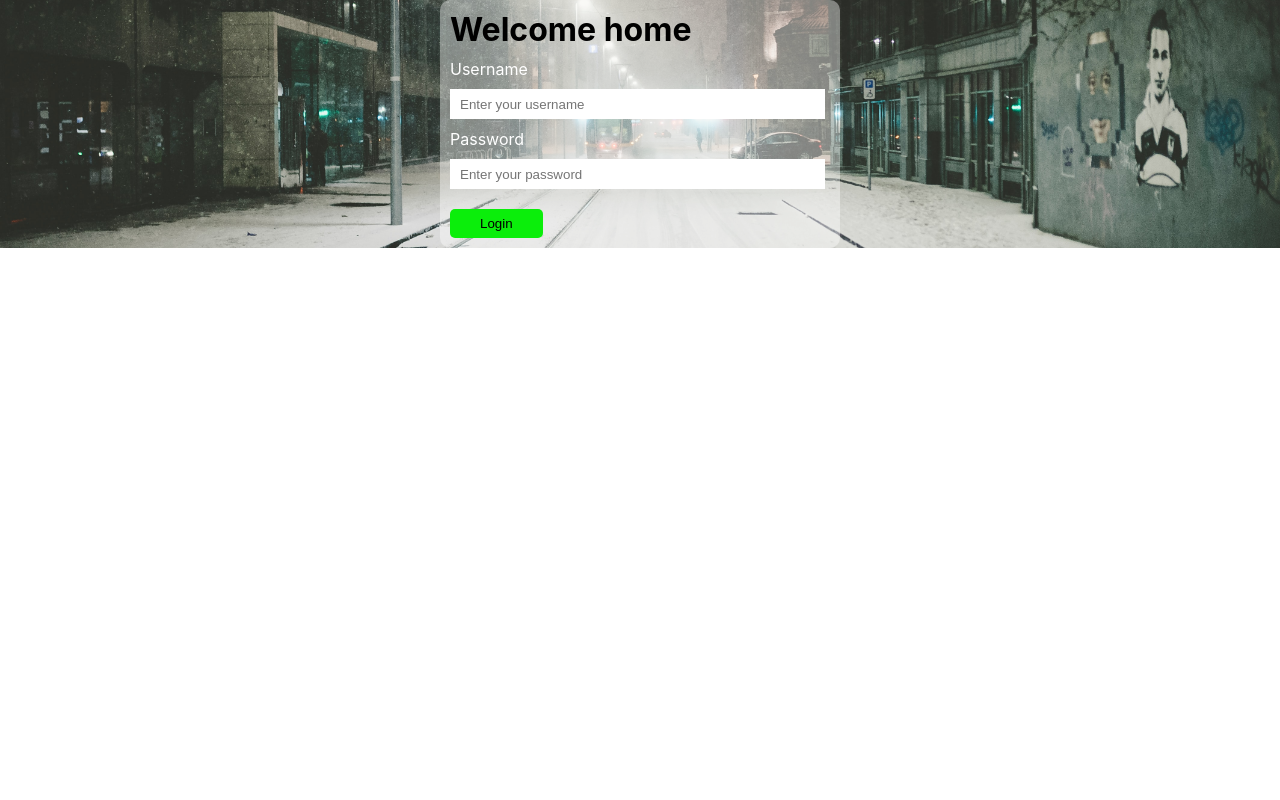
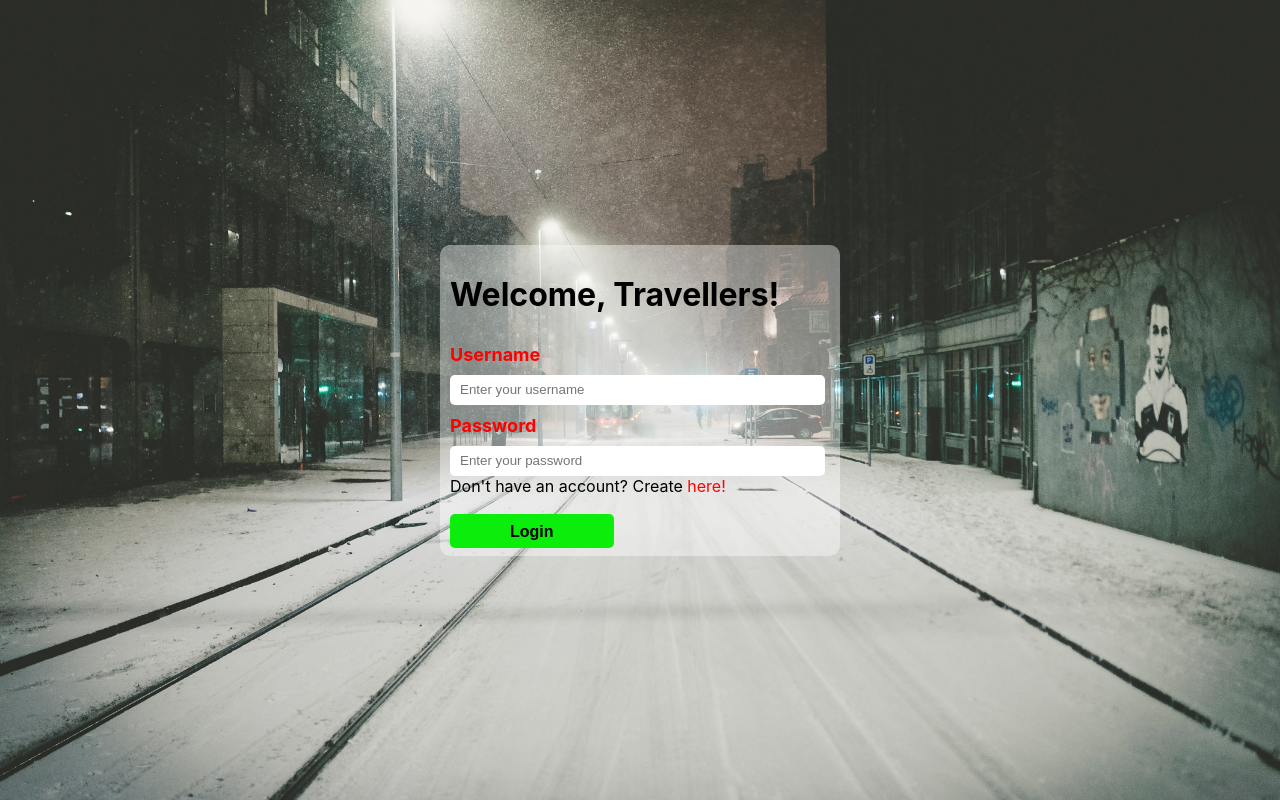
Before and after one commit to NghiemQuangCuong/todoreact, a React (Create React App) app: page / in a window 1280 px wide. Built offline with nearby package versions, Linux system fonts and the light colour scheme.

Commit message:
Update style forthe pages

```diff
--- a/src/CSS/Login.css
+++ b/src/CSS/Login.css
@@ -5,17 +5,14 @@
     box-sizing: border-box;
 }
 
-body, html {
-    height: 100%;
-}
-
 .container {
     background-image: url('../img/pietro-tebaldi-UNZZaAUlGzo-unsplash.jpg');
-
-    height: 100%;
+    height: 100vh;
     background-position: center;
     background-repeat: no-repeat;
     background-size: cover;
+    display: flex;
+    align-items: center;
 }
 
 .loginform {
@@ -27,13 +24,14 @@ body, html {
 }
 
 .loginform p {
-
+    font-size: large;
 }
 
 .loginform input {
     height: 30px;
     width: 375px;
     padding: 0 10px;
+    border-radius: 5px;
 }
 
 .alert {
@@ -41,7 +39,7 @@ body, html {
 }
 
 .info {
-    color: white;
+    color: red;
     padding: 10px 0;
 }
 
@@ -51,3 +49,23 @@ body, html {
     margin-top: 20px;
     background-color: rgb(11, 238, 11);
 }
+
+.create {
+    color: red;
+    text-decoration: none;
+}
+
+.button {
+    position: relative;
+    padding-left: 15px;
+}
+
+.buttonLogin {
+    height: 30px;
+    font-size: medium;
+    font-weight: bold;
+}
+
+.header {
+    padding: 20px 0;
+}
--- a/src/CSS/Register.css
+++ b/src/CSS/Register.css
@@ -5,6 +5,49 @@
     box-sizing: border-box;
 }
 
+.container {
+    background-image: url('../img/pietro-tebaldi-UNZZaAUlGzo-unsplash.jpg');
+    height: 100vh;
+    background-position: center;
+    background-repeat: no-repeat;
+    background-size: cover;
+    display: flex;
+    align-items: center;
+}
+
 .signupform {
-    text-align: center;
+    max-width: 400px;
+    margin: auto;
+    background-color: rgba(255, 255, 255, 0.4);
+    padding: 10px;
+    border-radius: 10px;
+    height: 400px;
 }
+
+.signupform p {
+    font-size: large;
+}
+
+.signupform input {
+    height: 30px;
+    width: 375px;
+    padding: 0 10px;
+    border-radius: 5px;
+}
+
+.alert {
+    color: red;
+}
+
+.info {
+    color: red;
+    padding: 10px 0;
+    font-weight: bold;
+}
+
+.button {
+    padding: 7px 30px;
+    border-radius: 5px;
+    margin-top: 20px;
+    background-color: rgb(11, 238, 11);
+}
--- a/src/Components/Login.js
+++ b/src/Components/Login.js
@@ -53,15 +53,29 @@ class Login extends React.Component
         return (
             <div className="container">
                 <div className='loginform'>
-                    <h1>Welcome home</h1>
-                    <p className="info">Username</p>
-                    <input type="text" className="username" id="username" name="username" onInput={this.onUsernameChange} placeholder="Enter your username"/>
-                    {!this.state.usernameValid && <p className="alert">Username cannot be blank</p>}
-                    <p className="info">Password</p>
-                    <input type="password" className="password" id="password" name="password" onInput={this.onPasswordChange} placeholder="Enter your password" type="password"/>
-                    {!this.state.passwordValid && <p className="alert">Password cannot be blank</p>}
-                    <br/>
-                    <button className="buttonLogin" onClick={this.sendInfo} type="submit">Login</button>
+                    <div className="header">
+                        <h1>Welcome, Travellers!</h1>
+                    </div>
+
+                    <div>
+                        <p className="info">Username</p>
+                        <input type="text" className="username" id="username" name="username" onInput={this.onUsernameChange} placeholder="Enter your username"/>
+                    {!this.state.usernameValid && <p className="alert">Username cannot be blank!!!</p>}
+                    </div>
+
+                    <div>
+                        <p className="info">Password</p>
+                        <input type="password" className="password" id="password" name="password" onInput={this.onPasswordChange} placeholder="Enter your password" type="password"/>
+                        {!this.state.passwordValid && <p className="alert">Password cannot be blank!!!</p>}
+                    </div>
+
+                    <div>
+                        <span>Don't have an account?
+                            Create <a className="create" href="">here!</a></span>
+                        <span className="button">
+                            <button className="buttonLogin" onClick={this.sendInfo} type="submit">Login</button>
+                        </span>
+                    </div>
                 </div>
             </div>
         )
--- a/src/Components/Register.js
+++ b/src/Components/Register.js
@@ -73,26 +73,43 @@ class Login extends React.Component
     {
         // return jsx here
         return (
+           <div className="container">
                 <div className='signupform'>
+                    <div className="info">
                         <p>Username</p>
                         <input type="text" className="username" id="username" name="username" onInput={this.onUsernameChange} placeholder="Enter your username"/>
-                {!this.state.usernameValid && <p>Username cannot be blank</p>}
+                        {!this.state.usernameValid && <p className="alert">Username cannot be blank</p>}
+                    </div>
 
+                    <div className="info">
                         <p>Username</p>
                         <input type="text" className="name" id="name" name="name" onInput={this.onNameChange} placeholder="Enter your Name"/>
-                {!this.state.nameValid && <p>Name cannot be blank</p>}
+                        {!this.state.nameValid && <p className="alert">Name cannot be blank</p>}
+                    </div>
 
-                <p>Password</p>
+                    <div>
+                        <p className="info">Password</p>
                         <input type="password" className="password" id="password" name="password" onInput={this.onPasswordChange} placeholder="Enter your password" type="password"/>
-                {!this.state.passwordValid && <p>Password cannot be blank</p>}
+                        {!this.state.passwordValid && <p className="alert">Password cannot be blank</p>}
+                    </div>
 
-                <p>Retype password</p>
+                    <div>
+                        <p className="info">Retype password</p>
                         <input type="repassword" className="repassword" id="repassword" name="repassword" onInput={this.onRepasswordChange} placeholder="Re enter your password" type="password"/>
-                {!this.state.repasswordValid && <p>Password cannot be blank</p>}
+                        {!this.state.repasswordValid && <p className="alert">Password cannot be blank</p>}
+                    </div>
 
-                <br/>
 
-                <button onClick={this.sendInfo} type="submit">Sign Up</button>
+                    <div>
+                        <span>
+
+                        </span>
+
+                        <span className="button">
+                            <button className="button" onClick={this.sendInfo} type="submit">Sign Up</button>
+                        </span>
+                    </div>
+                </div>
            </div>
         )
     }
```
Lines whose indentation alone changed are shown as unchanged.
